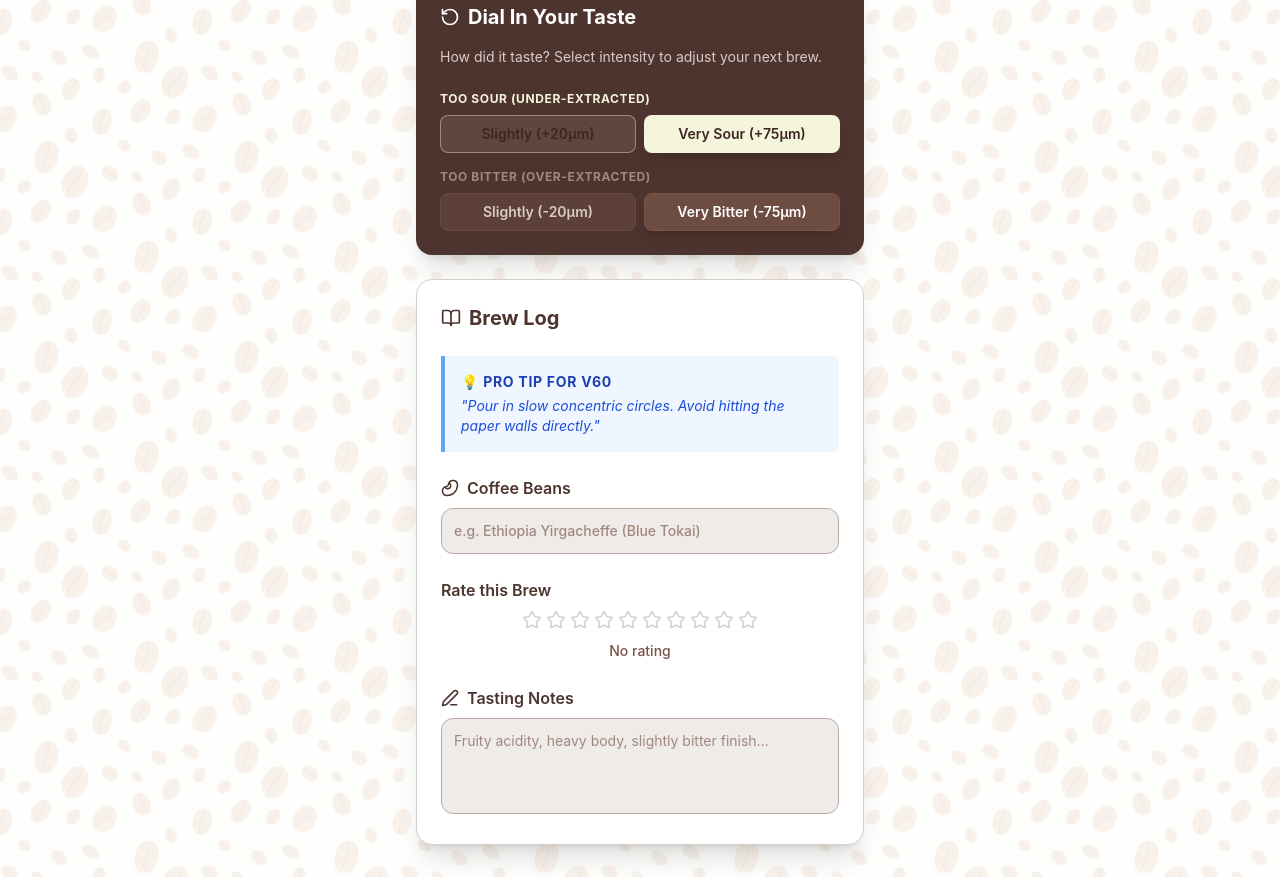
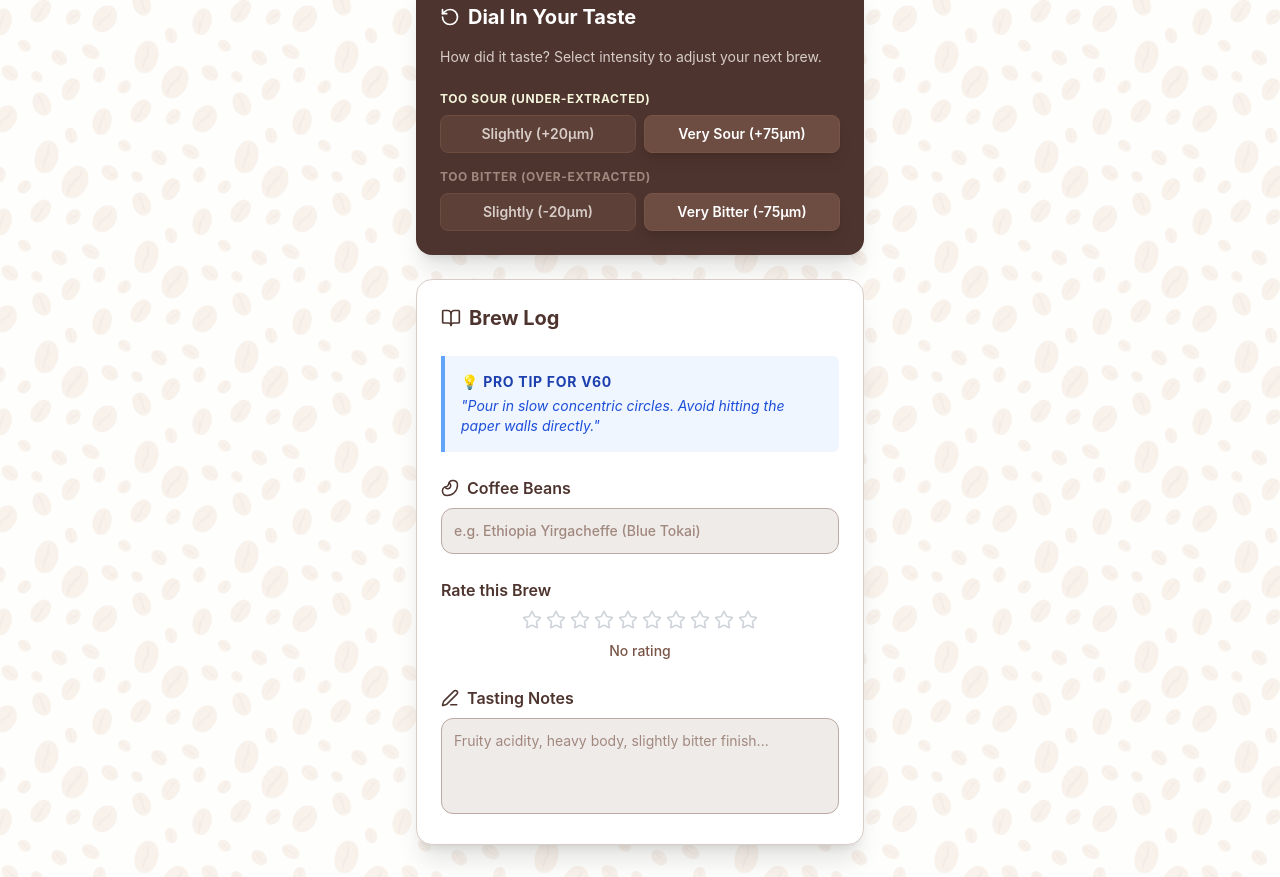
Before and after one commit to martandatrey/coffee-dialer, a React (Vite) app: page / in a window 1280 px wide. Shown: the part 1286-2163 px from the top of the page. Built offline with nearby package versions, Linux system fonts and the light colour scheme.

Commit message:
style: fix taste profiler button consistency and contrast

```diff
--- a/src/components/CoffeeDialer.jsx
+++ b/src/components/CoffeeDialer.jsx
@@ -446,13 +446,13 @@ const CoffeeDialer = () => {
                             <div className="grid grid-cols-2 gap-2">
                                 <button
                                     onClick={() => handleTasteAdjust('sour', 'low')}
-                                    className="bg-cream/10 hover:bg-cream/20 text-coffee-900 py-2 rounded-lg text-sm font-semibold transition-colors border border-cream/40"
+                                    className="bg-coffee-700 hover:bg-coffee-600 text-coffee-100 py-2 rounded-lg text-sm font-semibold transition-colors border border-coffee-600"
                                 >
                                     Slightly (+20µm)
                                 </button>
                                 <button
                                     onClick={() => handleTasteAdjust('sour', 'high')}
-                                    className="bg-cream text-coffee-900 py-2 rounded-lg text-sm font-semibold hover:bg-white transition-colors shadow-lg"
+                                    className="bg-coffee-600 text-white py-2 rounded-lg text-sm font-semibold hover:bg-coffee-500 transition-colors shadow-lg border border-coffee-500"
                                 >
                                     Very Sour (+75µm)
                                 </button>
```
